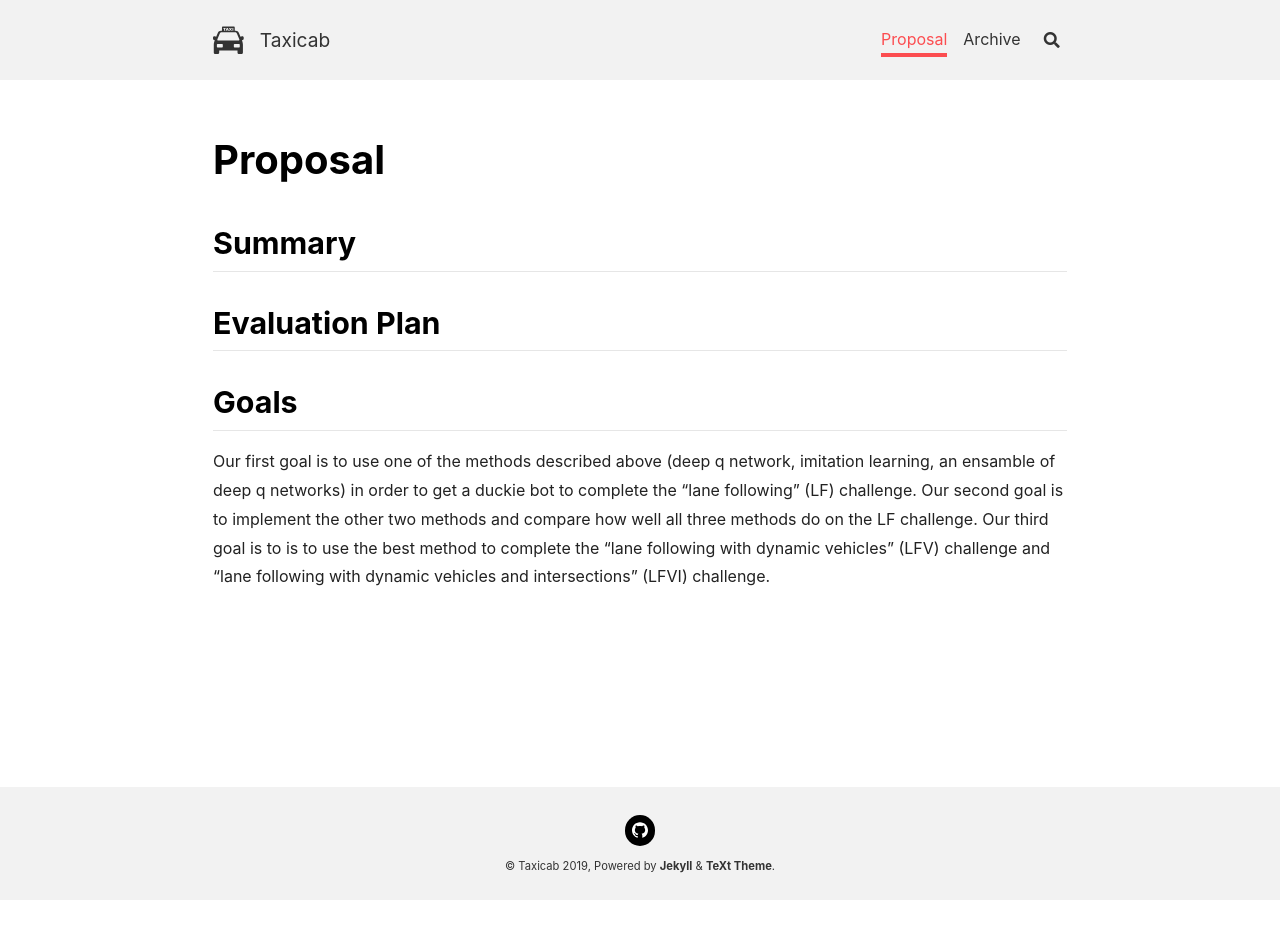
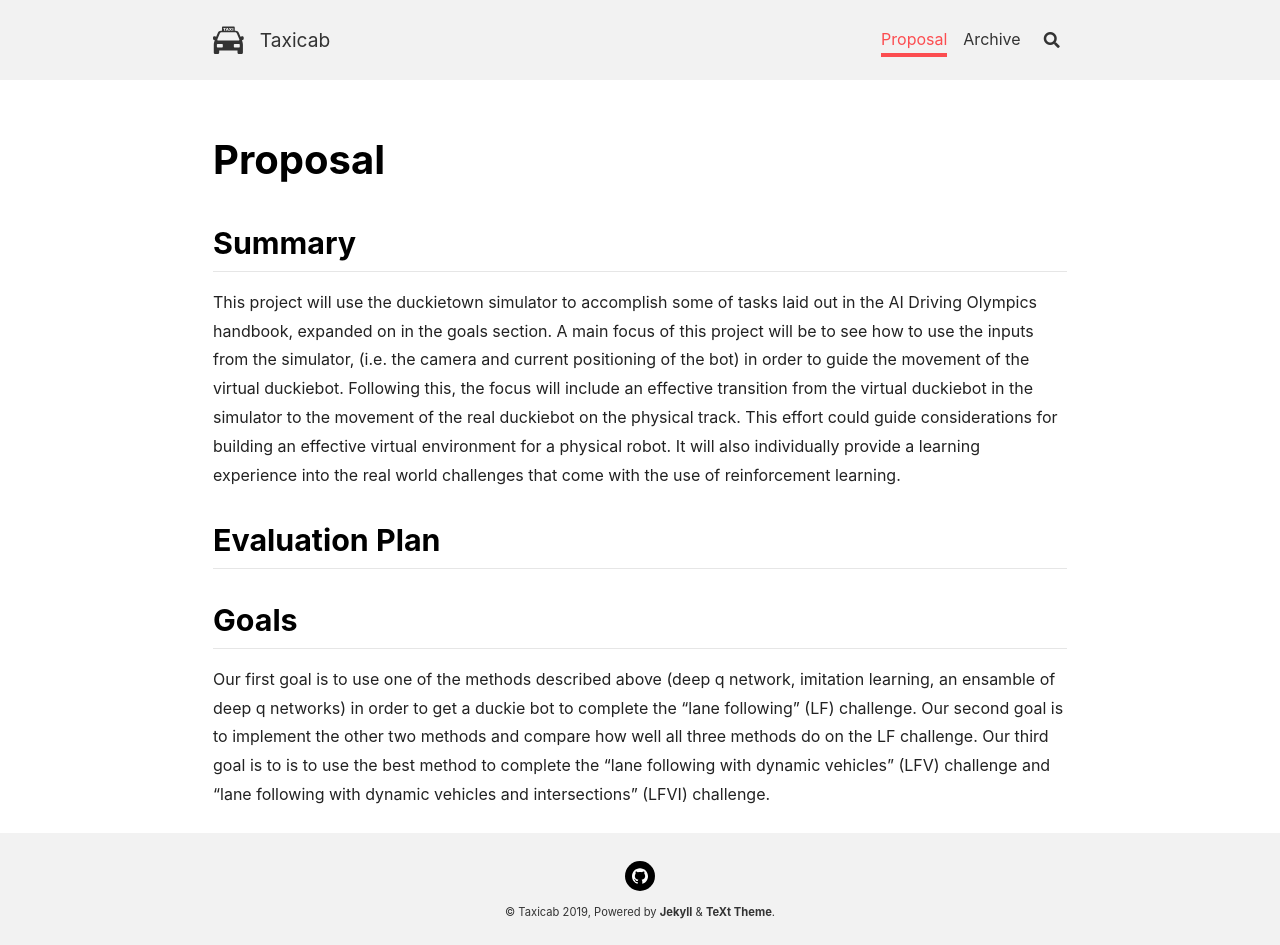
Before and after one commit to taxicab175/taxicab175.github.io, a Jekyll site: the page built from proposal.md, in a window 1280 px wide. Built offline with Jekyll 4.4.1, drawn with Linux system fonts in a browser that asks for light colours; nearby versions of some CDN libraries; before the commit the page ends 900 px from its top, so only the background shows below that.

Commit message:
added summary section in proposal

```diff
--- a/proposal.md
+++ b/proposal.md
@@ -5,6 +5,8 @@ title: Proposal
 
 ## Summary
 
+This project will use the duckietown simulator to accomplish some of tasks laid out in the AI Driving Olympics handbook, expanded on in the goals section. A main focus of this project will be to see how to use the inputs from the simulator, (i.e. the camera and current positioning of the bot) in order to guide the movement of the virtual duckiebot. Following this, the focus will include an effective transition from the virtual duckiebot in the simulator to the movement of the real duckiebot on the physical track. This effort could guide considerations for building an effective virtual environment for a physical robot. It will also individually provide a learning experience into the real world challenges that come with the use of reinforcement learning.
+
 ## Evaluation Plan
 
 ## Goals
```
